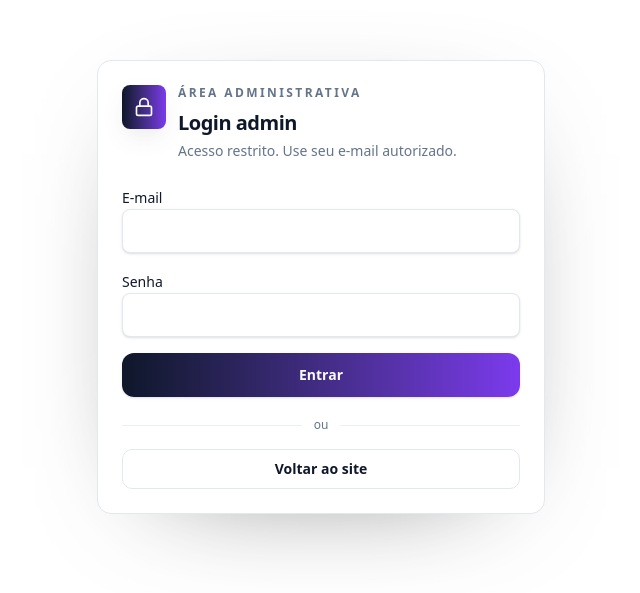
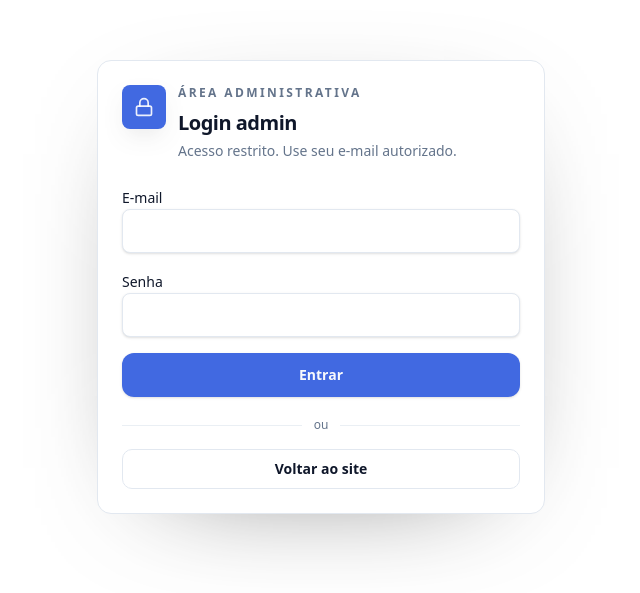
Before and after one commit to GugaAAndrade/portifolio-gandrade, a Next.js app: page /admin/login in a window 1280 px wide. Shown: the part 113-706 px from the top of the page, without its empty margins (319-959 px from the left). Built offline with nearby package versions, Linux system fonts and the light colour scheme; no server answers.

Commit message:
Refactor UI styles for badges and buttons; update gradient colors for improved consistency

```diff
--- a/src/app/admin/login/login-form.tsx
+++ b/src/app/admin/login/login-form.tsx
@@ -65,7 +65,7 @@ export default function AdminLoginForm() {
       </div>
 
       <div className="flex items-start gap-3">
-        <span className="inline-flex size-11 items-center justify-center rounded-[calc(var(--radius)-6px)] bg-gradient-to-r from-[hsl(var(--brand-from))] to-[hsl(var(--brand-to))] text-primary-foreground shadow-[0_10px_30px_-16px_rgba(0,0,0,0.7)]">
+        <span className="inline-flex size-11 items-center justify-center rounded-[calc(var(--radius)-6px)] bg-[hsl(var(--brand-to))] text-white/90 shadow-[0_10px_30px_-16px_rgba(0,0,0,0.7)]">
           <Lock className="size-5" />
         </span>
         <div>
--- a/src/app/globals.css
+++ b/src/app/globals.css
@@ -32,7 +32,7 @@
 
   /* Premium gradients */
   --brand-from: 222.2 47.4% 11.2%;
-  --brand-to: 262.1 83.3% 57.8%;
+  --brand-to: 225 73% 57%;
 }
 
 .dark {
@@ -64,7 +64,7 @@
   --destructive-foreground: 210 40% 98%;
 
   --brand-from: 210 40% 98%;
-  --brand-to: 262.1 83.3% 57.8%;
+  --brand-to: 225 73% 57%;
 }
 
 @theme inline {
--- a/src/components/ui/badge.tsx
+++ b/src/components/ui/badge.tsx
@@ -11,7 +11,7 @@ const badgeVariants = cva(
         default: "",
         secondary: "bg-secondary text-secondary-foreground border-transparent",
         premium:
-          "border-transparent bg-gradient-to-r from-[hsl(var(--brand-from))] to-[hsl(var(--brand-to))] text-primary-foreground",
+          "border-transparent bg-[hsl(var(--brand-to))] text-primary-foreground dark:text-white",
         muted: "bg-muted text-muted-foreground border-transparent",
       },
     },
--- a/src/components/ui/button.tsx
+++ b/src/components/ui/button.tsx
@@ -26,7 +26,7 @@ const buttonVariants = cva(
         destructive:
           "bg-destructive text-destructive-foreground shadow-sm hover:opacity-90",
         premium:
-          "text-primary-foreground shadow-sm bg-gradient-to-r from-[hsl(var(--brand-from))] to-[hsl(var(--brand-to))] hover:opacity-95",
+          "text-primary-foreground dark:text-white shadow-sm bg-[hsl(var(--brand-to))] hover:opacity-90 active:opacity-85",
       },
       size: {
         default: "h-10 px-4 py-2",
```
